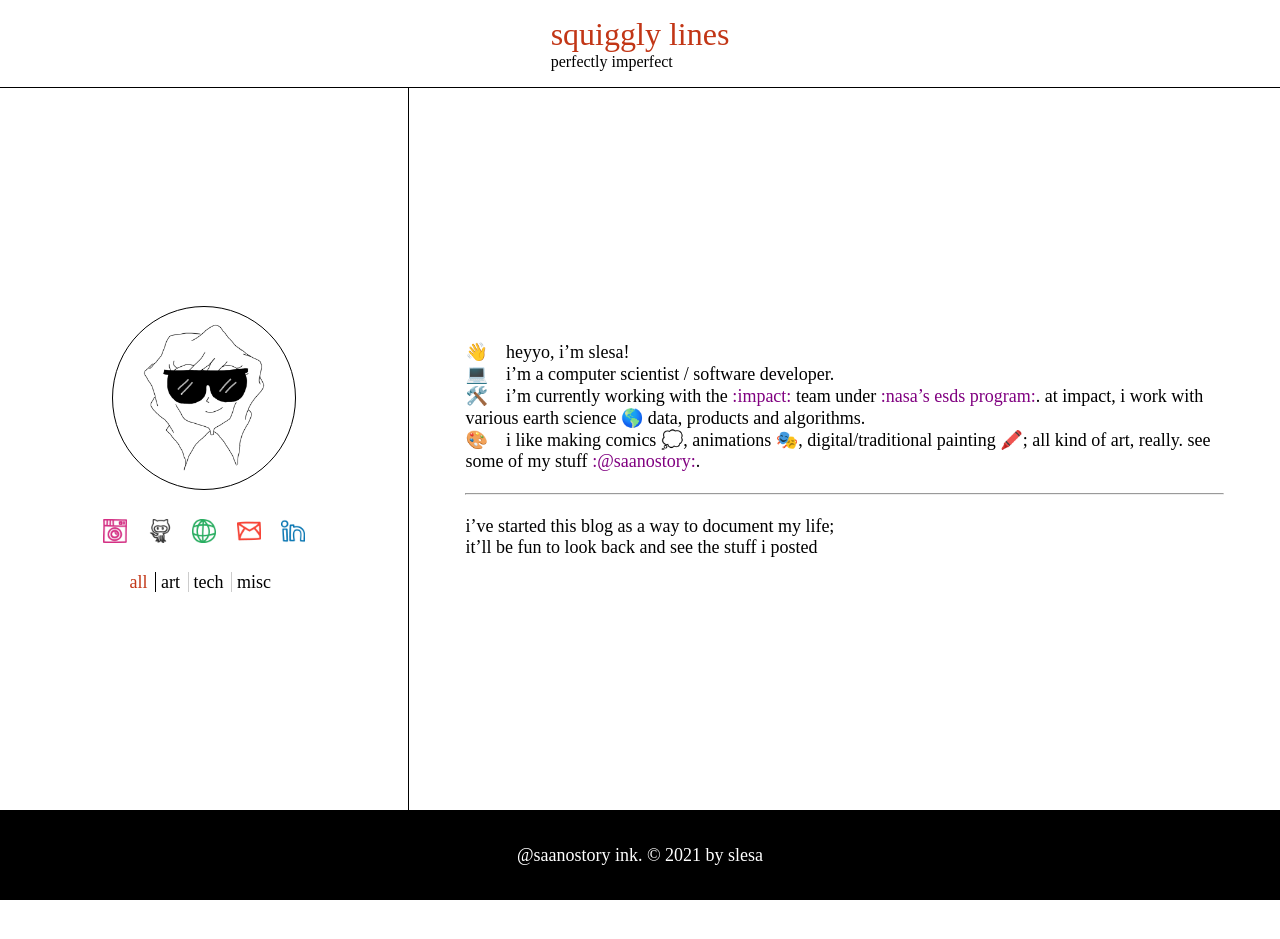
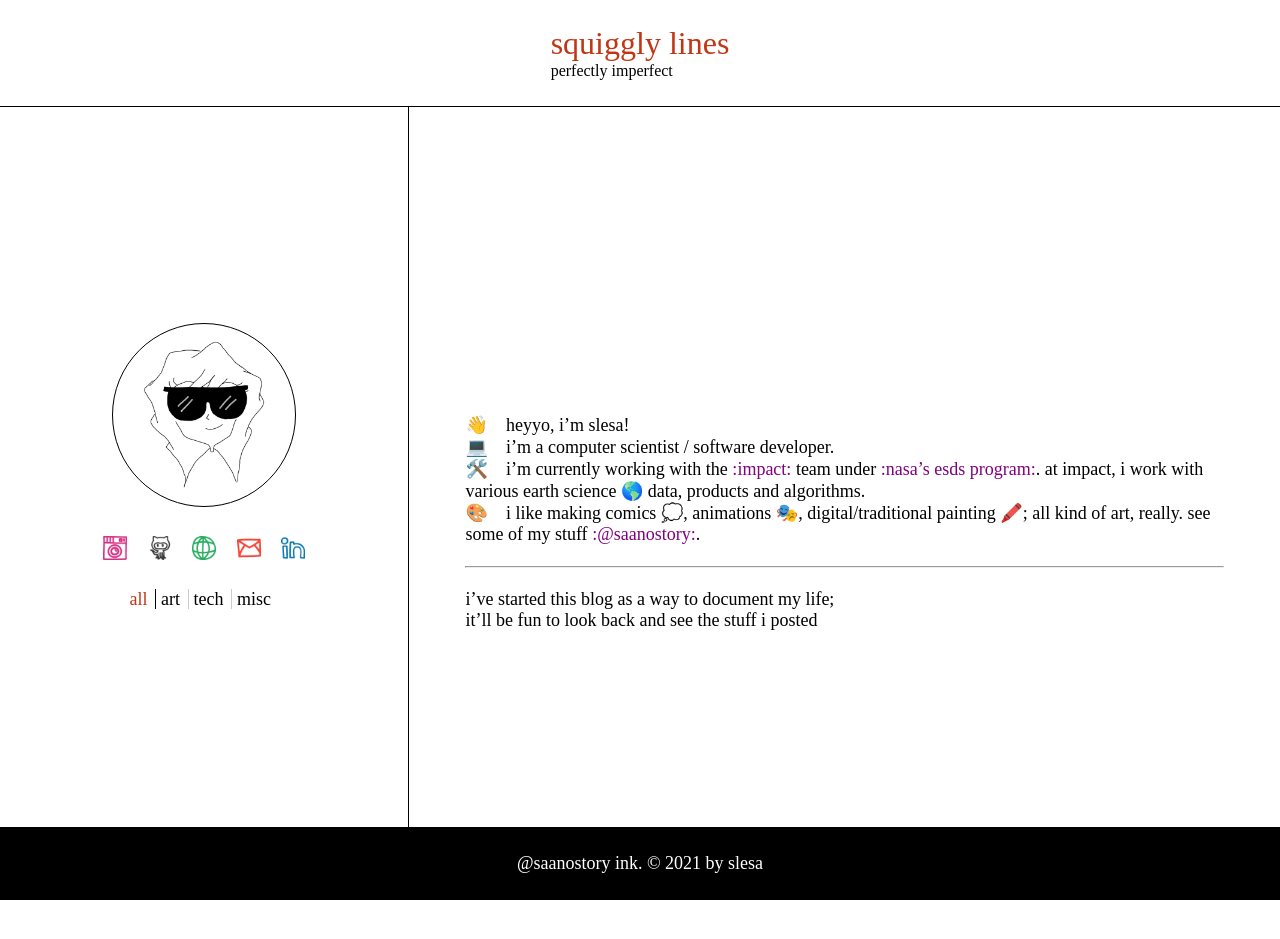
Before and after one commit to slesaad/squiggly-lines, a Jekyll site: the page built from index.md, in a window 1280 px wide. Built offline with Jekyll 4.4.1, drawn with Linux system fonts in a browser that asks for light colours; some web fonts are replaced; before the commit the page ends 900 px from its top, so only the background shows below that.

Commit message:
Update style

```diff
--- a/_sass/style.scss
+++ b/_sass/style.scss
@@ -10,7 +10,8 @@ $accent-color: #c23616;
 body {
     display: flex;
     width: 100vw;
-    min-height: 100vh;
+    max-height: 100vh;
+    overflow: hidden;
 
     flex-direction: column;
 
@@ -18,7 +19,7 @@ body {
 }
 
 header, footer {
-    height: 10%;
+    height: 10vh;
     display: flex;
     justify-content: center;
     align-items: center;
@@ -42,7 +43,7 @@ header {
 }
 
 .main {
-    height: 80%;
+    height: 80vh;
 
     display: flex;
     flex-direction: row;
@@ -111,9 +112,12 @@ header {
 
     .content-wrapper {
         width: 65%;
+        height: 80vh;
         display: flex;
-        justify-content: center;
+        // justify-content: center;
         align-items: center;
+
+        overflow-y: auto;
 
         padding: 56px;
 
@@ -138,6 +142,10 @@ a {
     color: inherit;
 }
 
+::-webkit-scrollbar {
+    display: none;
+}
+
 @media screen and (max-width: 780px) {
     .main {
         flex-direction: column;
```
